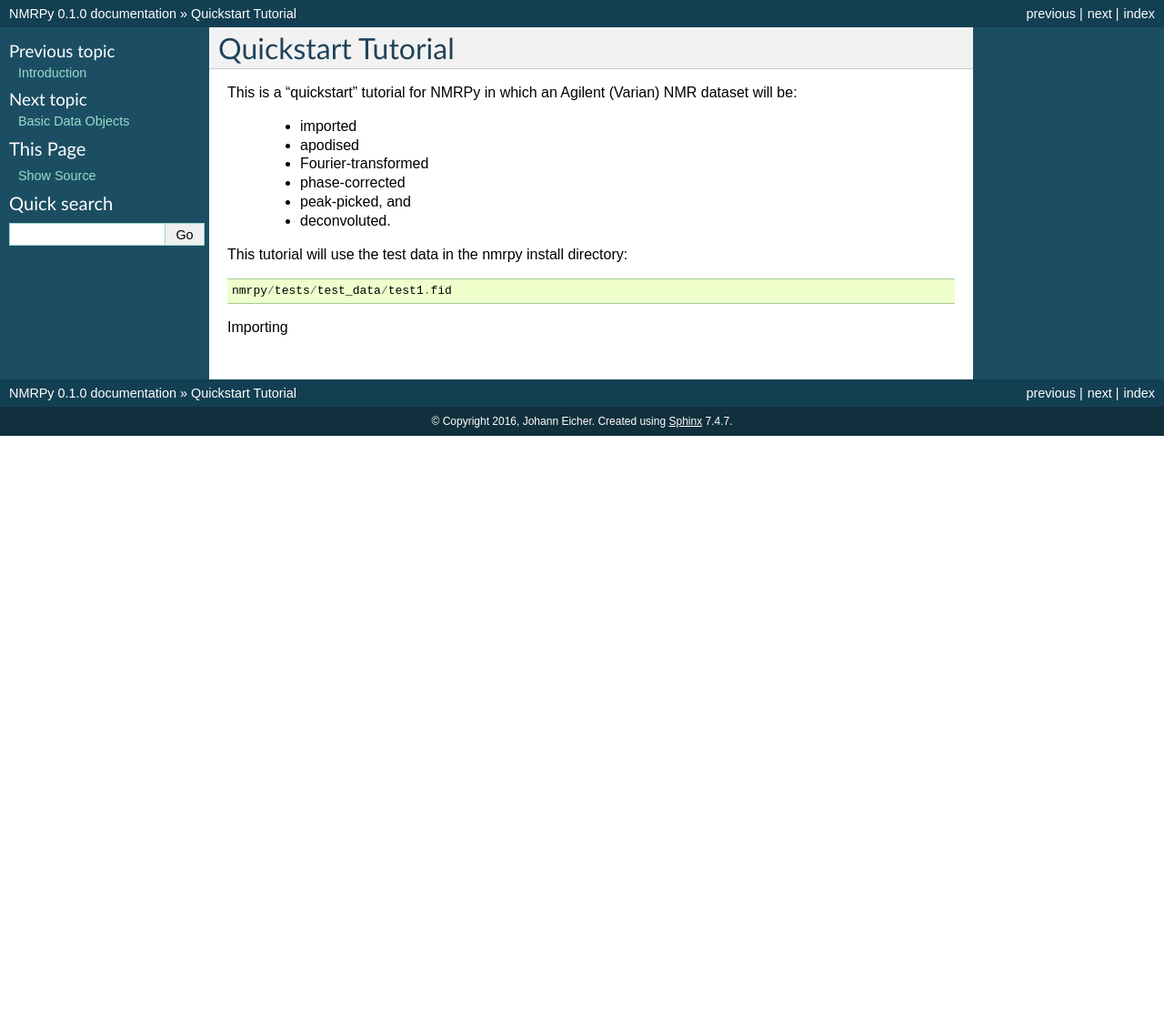
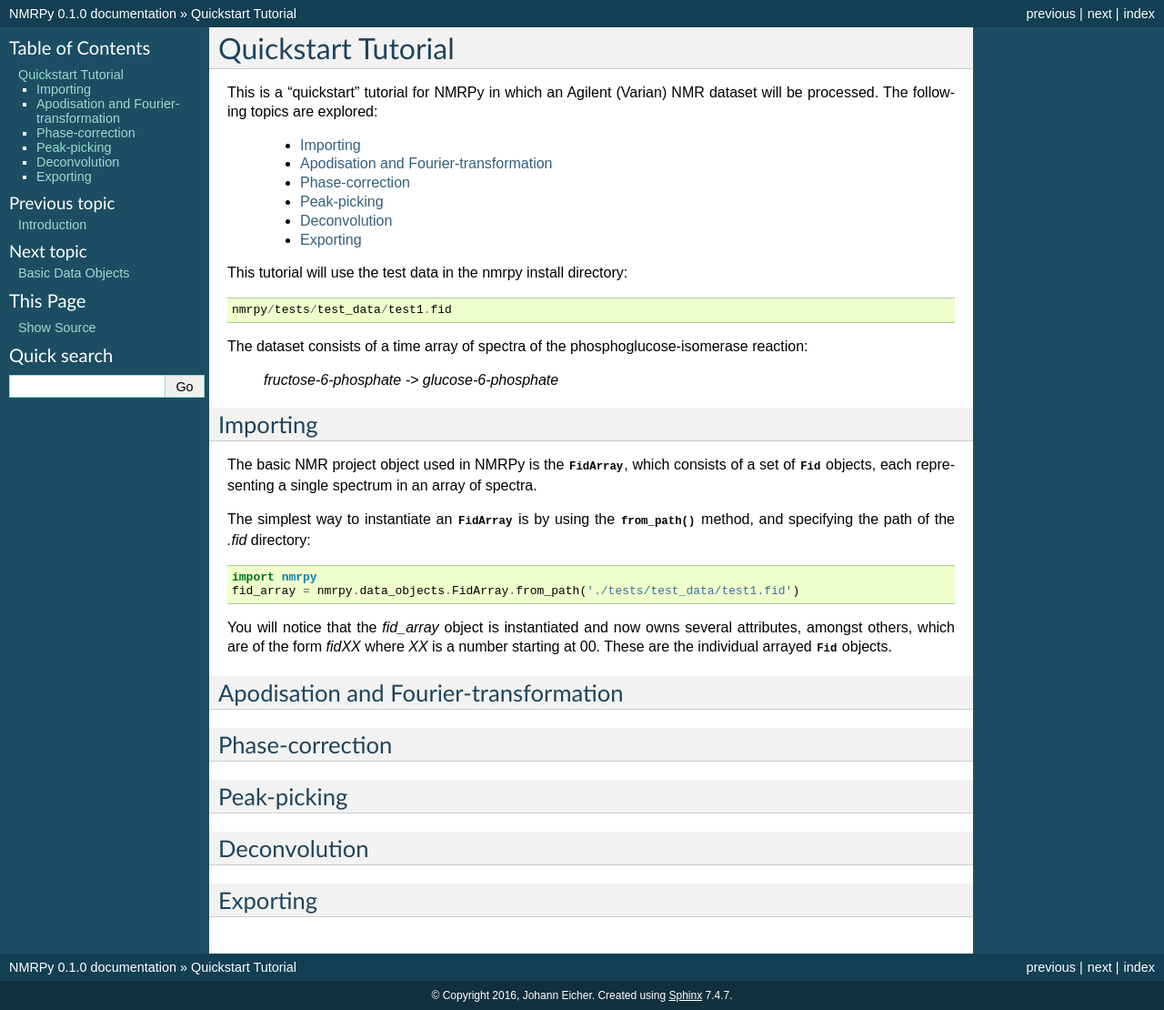
Before and after one commit to NMRPy/nmrpy, a Sphinx documentation site: the page built from docs/source/quickstart.rst, in a window 1280 px wide. Shown: the whole page at 91% size. Built offline with Sphinx 7.4.7, drawn with Linux system fonts in a browser that asks for light colours; before the commit the page ends 900 px from its top, so only the background shows below that.

Commit message:
more documentation, replaced Bruker test data, fixed Bruker imports according to http://jjhelmus.github.io/nmrglue/current/examples/proc_bruker_1d.html, and fixed plot_array with single fid datasets

```diff
--- a/docs/source/quickstart.rst
+++ b/docs/source/quickstart.rst
@@ -2,18 +2,69 @@
 Quickstart Tutorial
 ###################
 
-This is a "quickstart" tutorial for NMRPy in which an Agilent (Varian) NMR dataset will be:
+This is a "quickstart" tutorial for NMRPy in which an Agilent (Varian) NMR dataset will be processed. The following topics are explored:
 
-    * imported
-    * apodised
-    * Fourier-transformed
-    * phase-corrected
-    * peak-picked, and
-    * deconvoluted.
+    * :ref:`quickstart_importing`
+    * :ref:`quickstart_apodisation`
+    * :ref:`quickstart_phasecorrection`
+    * :ref:`quickstart_peakpicking`
+    * :ref:`quickstart_deconvolution`
+    * :ref:`quickstart_exporting`
 
 This tutorial will use the test data in the nmrpy install directory: ::
 
     nmrpy/tests/test_data/test1.fid
 
+The dataset consists of a time array of spectra of the phosphoglucose-isomerase reaction:
+
+    *fructose-6-phosphate -> glucose-6-phosphate*
+
+.. _quickstart_importing:
 
 Importing
+=========
+
+The basic NMR project object used in NMRPy is the
+:class:`~nmrpy.data_objects.FidArray`, which consists of a set of
+:class:`~nmrpy.data_objects.Fid` objects, each representing a single spectrum in
+an array of spectra.
+
+The simplest way to instantiate an :class:`~nmrpy.data_objects.FidArray` is by
+using the :meth:`~nmrpy.data_objects.FidArray.from_path` method, and specifying
+the path of the *.fid* directory: ::
+
+    import nmrpy
+    fid_array = nmrpy.data_objects.FidArray.from_path('./tests/test_data/test1.fid')
+
+You will notice that the *fid_array* object is instantiated and now owns
+several attributes, amongst others, which are of the form *fidXX* where *XX* is
+a number starting at 00. These are the individual arrayed
+:class:`~nmrpy.data_objects.Fid` objects.
+
+
+
+
+.. _quickstart_apodisation:
+
+Apodisation and Fourier-transformation
+======================================
+
+.. _quickstart_phasecorrection:
+
+Phase-correction
+================
+
+.. _quickstart_peakpicking:
+
+Peak-picking
+============
+
+.. _quickstart_deconvolution:
+
+Deconvolution
+=============
+
+.. _quickstart_exporting:
+
+Exporting
+=========
```
Also changed, not shown: 18 other files.
